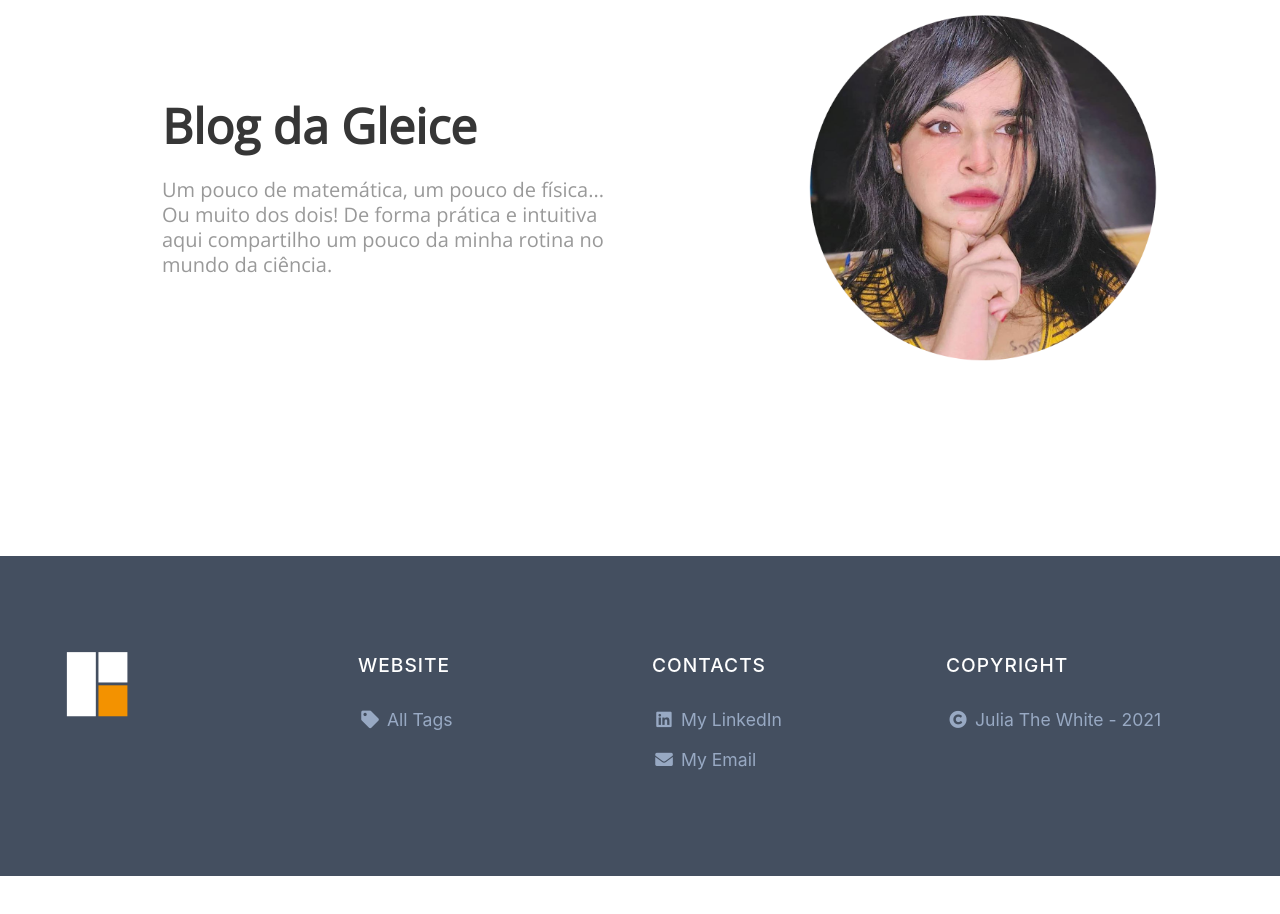
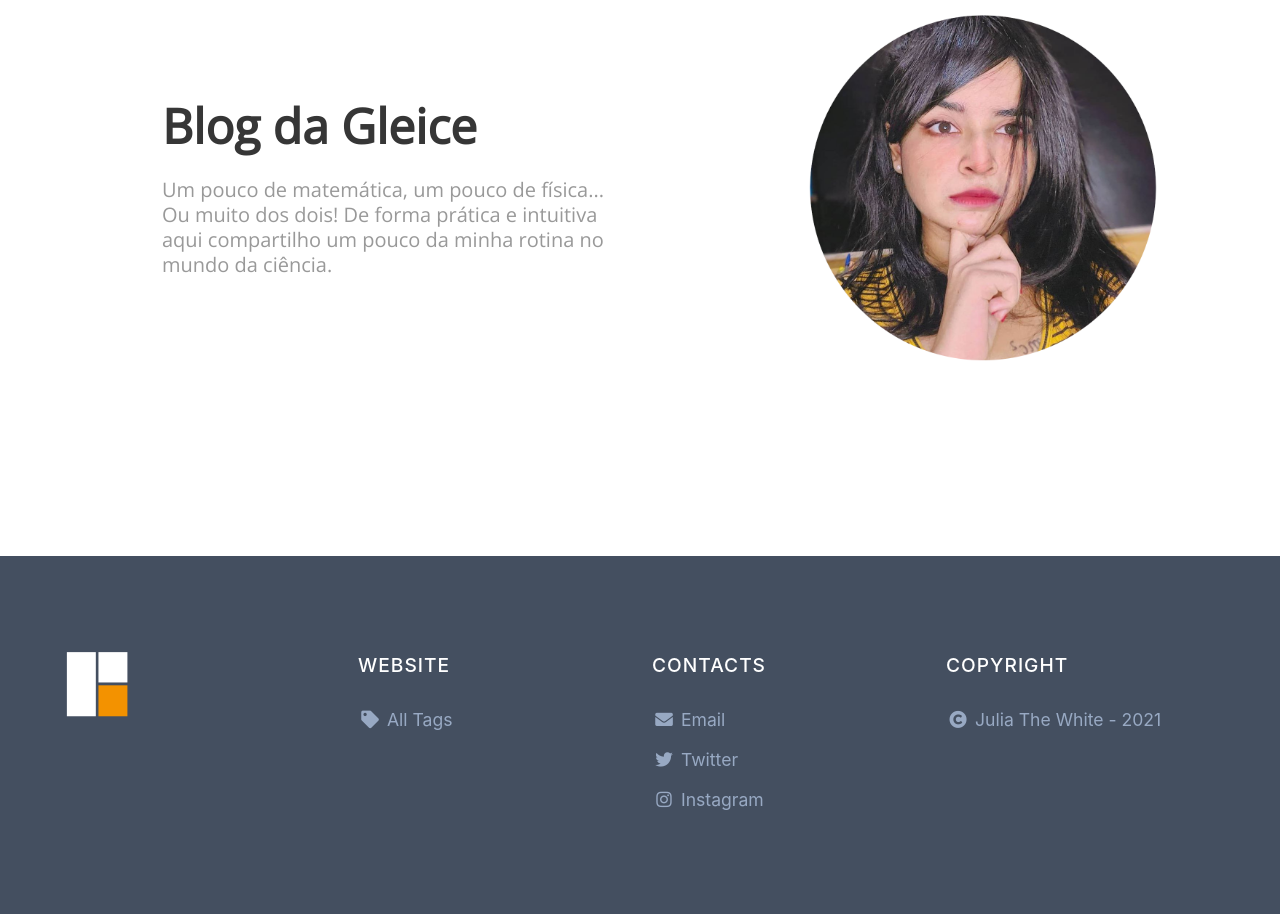
Before and after one commit to ggleicec/ggleicec.github.io, a plain HTML site: page index.html in a window 1280 px wide. Shown: the part 244-1158 px from the top of the page. Before the commit the page ends 1120 px from the top, so only its background shows below. Drawn offline with nearby package versions, Linux system fonts and the light colour scheme.

Commit message:
build site

```diff
--- a/index.html
+++ b/index.html
@@ -274,11 +274,13 @@
           </div>
           <ul class="link-list">
 
+
+
             <li>
-              <a href="https://www.linkedin.com/your_linkedin_profile" target="_blank">
-                <span class="icon"><i class="fab fa-linkedin"></i></span>
+              <a href="mailto:contactgleice@gmail.com" target="_blank">
+                <span class="icon"><i class="fa fa-envelope"></i></span>
 
-                  My LinkedIn
+                  Email
 
               </a>
             </li>
@@ -286,16 +288,23 @@
 
 
             <li>
-              <a href="mailto:name.surname@domain.com" target="_blank">
-                <span class="icon"><i class="fa fa-envelope"></i></span>
+              <a href="https://twitter.com/https://www.twitter.com/ggleicec" target="_blank">
+                <span class="icon"><i class="fab fa-twitter"></i></span>
 
-                  My Email
+                  Twitter
 
               </a>
             </li>
 
 
+            <li>
+              <a href="https://instagram.com/https://www.instagram.com/ggleicec" target="_blank">
+                <span class="icon"><i class="fab fa-instagram"></i></span>
 
+                  Instagram
+
+              </a>
+            </li>
 
 
 
```
Also changed, not shown: tags/index.html (+15 -6 lines).
